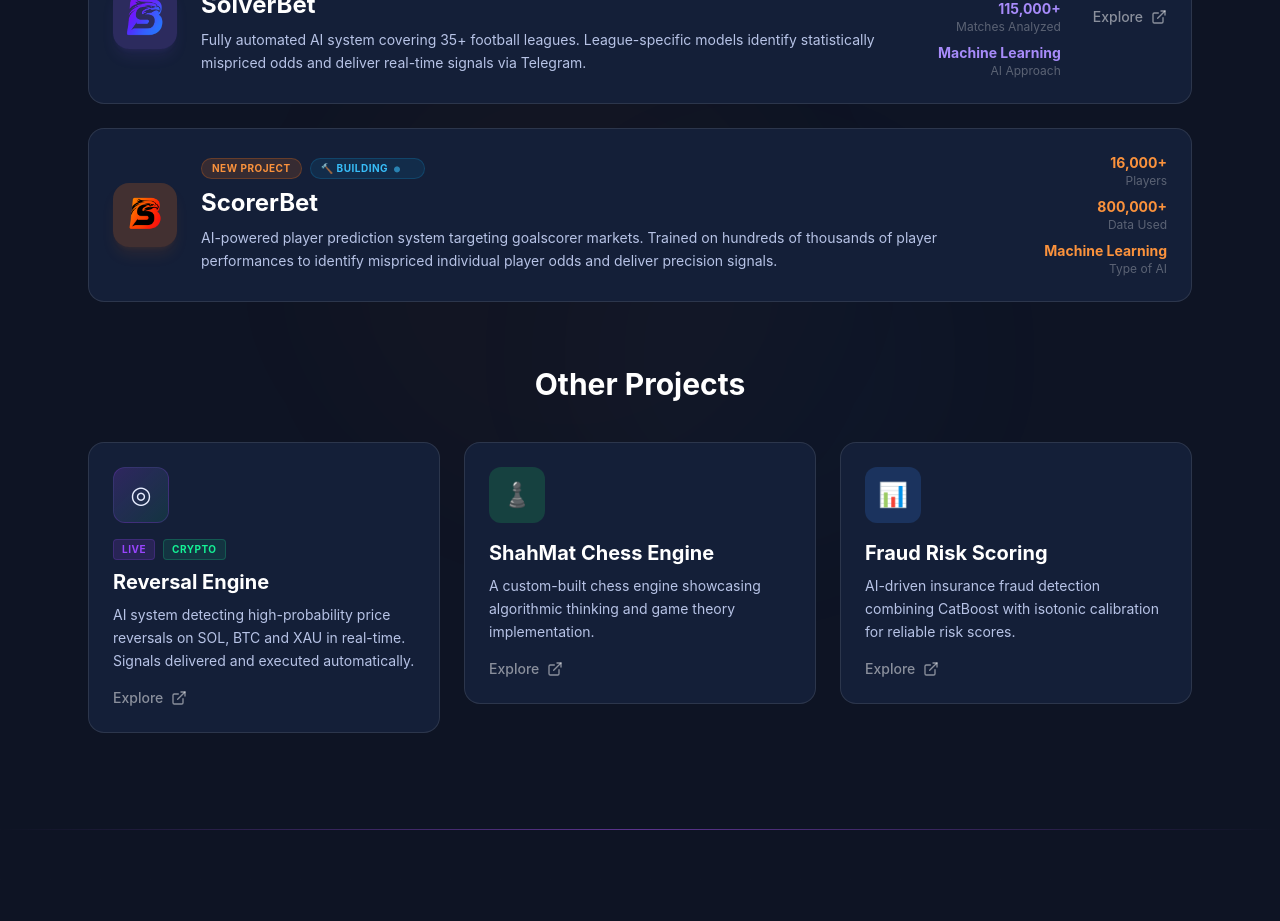
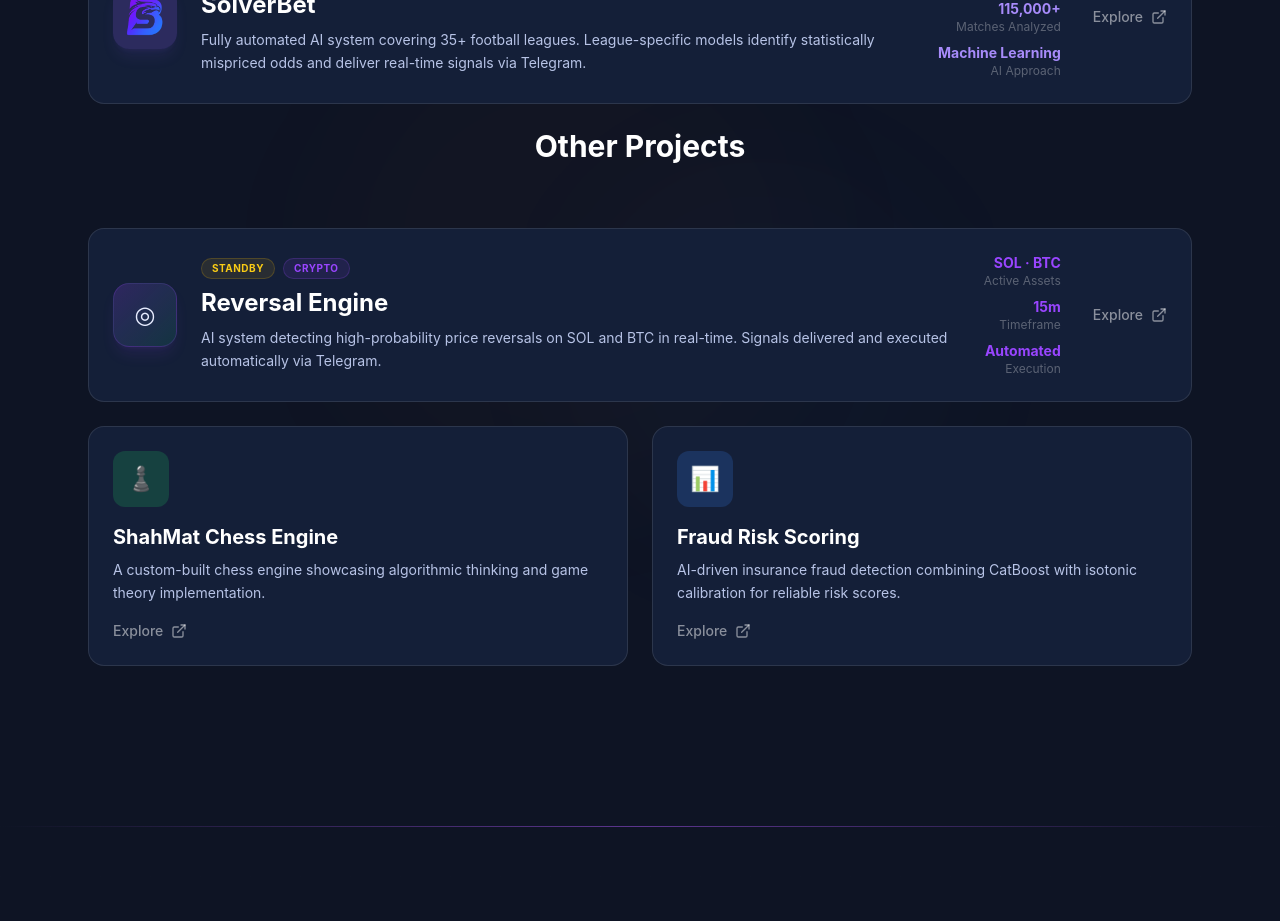
Before and after one commit to ag-algolab/ag-algolab.github.io, a React (Vite) app: page / in a window 1280 px wide. Shown: the part 1640-2561 px from the top of the page. Built offline with nearby package versions, Linux system fonts and the light colour scheme.

Commit message:
Update App.jsx

```diff
--- a/src/App.jsx
+++ b/src/App.jsx
@@ -1051,41 +1051,6 @@ function Home() {
                 </motion.div>
               </Link>
 
-              {/* SCORERBET */}
-              <div className="block group cursor-default">
-                <motion.div initial={{ opacity: 0, y: 20 }} whileInView={{ opacity: 1, y: 0 }} transition={{ duration: 0.5, delay: 0.1 }} viewport={{ once: true }}
-                  className="relative bg-[#141f38] rounded-2xl p-6 border border-white/10 transition-all duration-500 overflow-hidden">
-                  <div className="absolute top-0 right-0 w-64 h-64 bg-orange-500/5 rounded-full blur-3xl opacity-0 group-hover:opacity-100 transition-opacity duration-700" />
-                  <div className="absolute bottom-0 left-0 w-48 h-48 bg-red-500/5 rounded-full blur-3xl opacity-0 group-hover:opacity-100 transition-opacity duration-700" />
-                  <div className="relative z-10 flex flex-col md:flex-row md:items-center gap-6">
-                    <div className="flex-shrink-0 flex items-center gap-4">
-                      <div className="w-16 h-16 rounded-2xl bg-orange-500/20 flex items-center justify-center transition-all duration-300 shadow-lg shadow-orange-500/10">
-                        <img src="/scorerbet_eagle.png" alt="ScorerBet" className="w-10 h-10 object-contain" />
-                      </div>
-                      <div className="flex flex-col gap-1.5 md:hidden">
-                        <span className="px-2.5 py-0.5 rounded-full bg-orange-500/15 border border-orange-500/25 text-orange-400 text-[10px] font-bold uppercase tracking-wider w-fit">New Project</span>
-                        <BuildingBadge />
-                      </div>
-                    </div>
-                    <div className="flex-1 min-w-0">
-                      <div className="hidden md:flex items-center gap-2 mb-2">
-                        <span className="px-2.5 py-0.5 rounded-full bg-orange-500/15 border border-orange-500/25 text-orange-400 text-[10px] font-bold uppercase tracking-wider">New Project</span>
-                        <BuildingBadge />
-                      </div>
-                      <h3 className="text-2xl font-bold text-white mb-2">ScorerBet</h3>
-                      <p className="text-[#b7c3e6] text-sm leading-relaxed">AI-powered player prediction system targeting goalscorer markets. Trained on hundreds of thousands of player performances to identify mispriced individual player odds and deliver precision signals.</p>
-                    </div>
-                    <div className="flex-shrink-0 hidden md:flex flex-col gap-2 items-end">
-                      {[{ label: 'Players', value: '16,000+' },{ label: 'Data Used', value: '800,000+' },{ label: 'Type of AI', value: 'Machine Learning' }].map((s) => (
-                        <div key={s.label} className="text-right"><div className="text-orange-400 font-bold text-sm">{s.value}</div><div className="text-white/30 text-xs">{s.label}</div></div>
-                      ))}
-                    </div>
-                  </div>
-                </motion.div>
-              </div>
-
-            </div>
-
               {/* OTHER PROJECTS */}
               <motion.div
                 initial={{ opacity: 0, y: 30 }}
@@ -1097,31 +1062,54 @@ function Home() {
                 <h3 className="text-2xl md:text-3xl font-bold text-white">Other Projects</h3>
               </motion.div>
 
-            <div className="grid md:grid-cols-3 gap-6">
+              <div className="flex flex-col gap-6">
+
+                {/* REVERSAL ENGINE */}
                 <Link to="/reversal-engine" className="block group">
-                <motion.div
-                  initial={{ opacity: 0, y: 20 }}
-                  whileInView={{ opacity: 1, y: 0 }}
-                  transition={{ duration: 0.5 }}
-                  viewport={{ once: true }}
-                  className="relative bg-[#141f38] rounded-2xl p-6 border border-white/10 hover:border-[#9945FF]/50 hover:shadow-[0_0_40px_rgba(153,69,255,0.2)] transition-all duration-500 h-full"
-                >
-                  <div className="w-14 h-14 rounded-xl bg-gradient-to-br from-[#9945FF]/20 to-[#14F195]/10 border border-[#9945FF]/20 flex items-center justify-center mb-4 group-hover:scale-110 transition-transform duration-300">
+                  <motion.div initial={{ opacity: 0, y: 20 }} whileInView={{ opacity: 1, y: 0 }} transition={{ duration: 0.5 }} viewport={{ once: true }}
+                    className="relative bg-[#141f38] rounded-2xl p-6 border border-white/10 hover:border-[#9945FF]/50 hover:shadow-[0_0_40px_rgba(153,69,255,0.2)] transition-all duration-500 overflow-hidden">
+                    <div className="absolute top-0 right-0 w-64 h-64 bg-[#9945FF]/5 rounded-full blur-3xl opacity-0 group-hover:opacity-100 transition-opacity duration-700" />
+                    <div className="absolute bottom-0 left-0 w-48 h-48 bg-[#14F195]/5 rounded-full blur-3xl opacity-0 group-hover:opacity-100 transition-opacity duration-700" />
+                    <div className="relative z-10 flex flex-col md:flex-row md:items-center gap-6">
+                      <div className="flex-shrink-0 flex items-center gap-4">
+                        <div className="w-16 h-16 rounded-2xl bg-gradient-to-br from-[#9945FF]/20 to-[#14F195]/10 border border-[#9945FF]/20 flex items-center justify-center transition-all duration-300 shadow-lg shadow-[#9945FF]/10 group-hover:scale-110">
                           <span className="text-2xl">◎</span>
                         </div>
-                  <div className="flex items-center gap-2 mb-2">
-                    <span className="px-2 py-0.5 rounded bg-[#9945FF]/15 text-[#9945FF] text-[10px] font-bold uppercase tracking-wider border border-[#9945FF]/20">Live</span>
-                    <span className="px-2 py-0.5 rounded bg-[#14F195]/10 text-[#14F195] text-[10px] font-bold uppercase tracking-wider border border-[#14F195]/20">Crypto</span>
+                        <div className="flex flex-col gap-1.5 md:hidden">
+                          <span className="px-2.5 py-0.5 rounded-full bg-yellow-500/10 border border-yellow-500/20 text-yellow-400 text-[10px] font-bold uppercase tracking-wider w-fit">Standby</span>
+                          <span className="px-2.5 py-0.5 rounded-full bg-[#9945FF]/10 border border-[#9945FF]/20 text-[#9945FF] text-[10px] font-bold uppercase tracking-wider w-fit">Crypto</span>
                         </div>
-                  <h3 className="text-xl font-bold mb-2 text-white group-hover:text-[#14F195] transition-colors duration-300">Reversal Engine</h3>
-                  <p className="text-[#b7c3e6] text-sm leading-relaxed mb-4">AI system detecting high-probability price reversals on SOL, BTC and XAU in real-time. Signals delivered and executed automatically.</p>
+                      </div>
+                      <div className="flex-1 min-w-0">
+                        <div className="hidden md:flex items-center gap-2 mb-2">
+                          <span className="px-2.5 py-0.5 rounded-full bg-yellow-500/10 border border-yellow-500/20 text-yellow-400 text-[10px] font-bold uppercase tracking-wider">Standby</span>
+                          <span className="px-2.5 py-0.5 rounded-full bg-[#9945FF]/10 border border-[#9945FF]/20 text-[#9945FF] text-[10px] font-bold uppercase tracking-wider">Crypto</span>
+                        </div>
+                        <h3 className="text-2xl font-bold text-white group-hover:text-[#14F195] transition-colors duration-300 mb-2">Reversal Engine</h3>
+                        <p className="text-[#b7c3e6] text-sm leading-relaxed">
+                          AI system detecting high-probability price reversals on SOL and BTC in real-time. Signals delivered and executed automatically via Telegram.
+                        </p>
+                      </div>
+                      <div className="flex-shrink-0 hidden md:flex flex-col gap-2 items-end">
+                        {[{ label: 'Active Assets', value: 'SOL · BTC' }, { label: 'Timeframe', value: '15m' }, { label: 'Execution', value: 'Automated' }].map((s) => (
+                          <div key={s.label} className="text-right">
+                            <div className="text-[#9945FF] font-bold text-sm">{s.value}</div>
+                            <div className="text-white/30 text-xs">{s.label}</div>
+                          </div>
+                        ))}
+                      </div>
+                      <div className="flex-shrink-0 md:ml-2">
                         <div className="flex items-center gap-2 text-white/50 group-hover:text-[#14F195] transition-colors">
-                    <span className="text-sm font-medium">Explore</span>
+                          <span className="text-sm font-medium hidden md:block">Explore</span>
                           <ExternalLink className="w-4 h-4" />
+                        </div>
+                      </div>
                     </div>
                   </motion.div>
                 </Link>
 
+                {/* SHAHMAT + FRAUD */}
+                <div className="grid md:grid-cols-2 gap-6">
                   <FeatureCard
                     title="ShahMat Chess Engine"
                     description="A custom-built chess engine showcasing algorithmic thinking and game theory implementation."
@@ -1138,6 +1126,8 @@ function Home() {
                   />
                 </div>
 
+              </div>
+             </div>
           </div>
         </section>
 
```
Lines whose indentation alone changed are shown as unchanged.
